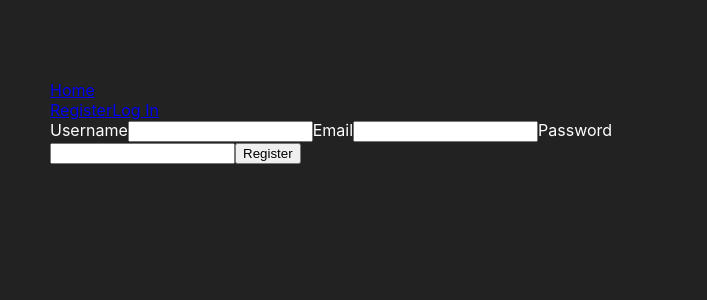
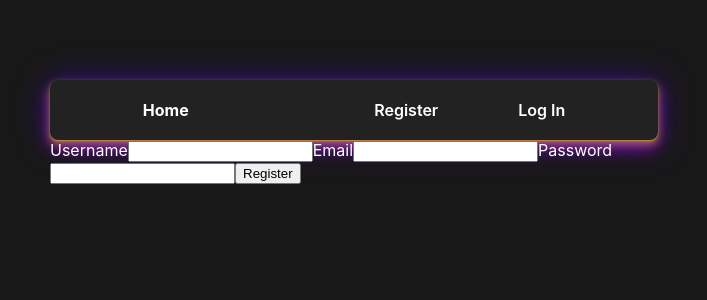
Before and after one commit to Oleksii1994/goit-react-hw-08-phonebook, a React (Create React App) app: page /goit-react-hw-08-phonebook/register in a window 1280 px wide. Shown: the top 300 px of the page, without its empty margins (286-993 px from the left). Built offline with nearby package versions, Linux system fonts and the light colour scheme.

Commit message:
fix refresh

```diff
--- a/package.json
+++ b/package.json
@@ -6,6 +6,8 @@
   "dependencies": {
     "@emotion/react": "^11.11.0",
     "@emotion/styled": "^11.11.0",
+    "@fontsource/roboto": "^4.5.8",
+    "@mui/material": "^5.13.1",
     "@reduxjs/toolkit": "^1.9.5",
     "@testing-library/jest-dom": "^5.16.3",
     "@testing-library/react": "^12.1.4",
--- a/src/components/AuthNav/AuthNav.jsx
+++ b/src/components/AuthNav/AuthNav.jsx
@@ -1,11 +1,16 @@
 import { NavLink } from 'react-router-dom';
 // import css from './AuthNav.module.css';
+import { RegisterLogInLink } from './AuthNav.styled';
 
 export const AuthNav = () => {
   return (
     <div>
-      <NavLink /*className={css.link}*/ to="/register">Register</NavLink>
-      <NavLink /*className={css.link}*/ to="/login">Log In</NavLink>
+      <RegisterLogInLink /*className={css.link}*/ to="/register">
+        Register
+      </RegisterLogInLink>
+      <RegisterLogInLink /*className={css.link}*/ to="/login">
+        Log In
+      </RegisterLogInLink>
     </div>
   );
 };
--- a/src/components/AuthNav/AuthNav.styled.jsx
+++ b/src/components/AuthNav/AuthNav.styled.jsx
@@ -9,3 +9,27 @@
 // .link.active {
 //   color: #e84a5f;
 // }
+import styled from '@emotion/styled';
+import { NavLink } from 'react-router-dom';
+
+export const RegisterLogInLink = styled(NavLink)`
+  height: 32px;
+  margin: 0;
+  line-height: 43px;
+  padding: 10px 40px;
+
+  font-size: 1rem;
+  font-weight: 600;
+  color: #fff;
+  border-radius: 5px;
+
+  &:hover {
+    color: #fff;
+    background-color: #333;
+    box-shadow: inset 0px 2px 4px rgb(244 0 255 / 30%),
+      inset 0px 4px 8px rgb(127 0 255 / 30%),
+      inset 0px 8px 16px rgb(255 0 240 / 30%);
+    transition: 0.2s;
+    transform: translateY(2px);
+  }
+`;
--- a/src/components/ContactForm/ContactForm.styled.jsx
+++ b/src/components/ContactForm/ContactForm.styled.jsx
@@ -13,9 +13,8 @@ export const Form = styled.form`
   width: 360px;
   height: 156px;
   border-radius: 12px;
-  box-shadow: 0px 8px 16px rgba(0, 255, 255, 0.5),
-    0px 4px 8px rgba(0, 255, 255, 0.5), 0px 4px 8px rgba(0, 255, 255, 0.5),
-    0px 8px 16px rgba(0, 255, 255, 0.5);
+  box-shadow: 0px 8px 16px rgb(255 0 161 / 63%), 0px 4px 8px rgb(41 0 255 / 82%),
+    0px 4px 8px rgb(0 204 255 / 0%), 0px 8px 16px rgb(0 218 255);
 `;
 
 export const Label = styled.label`
--- a/src/components/ContactList/ContactList.styled.jsx
+++ b/src/components/ContactList/ContactList.styled.jsx
@@ -13,7 +13,6 @@ export const ContactList = styled.ul`
   min-width: 480px;
   height: auto;
   border-radius: 12px;
-  box-shadow: 0px 8px 16px rgba(0, 255, 255, 0.5),
-    0px 4px 8px rgba(0, 255, 255, 0.5), 0px 4px 8px rgba(0, 255, 255, 0.5),
-    0px 8px 16px rgba(0, 255, 255, 0.5);
+  box-shadow: 0px 8px 16px rgb(255 72 0 / 69%), 0px 4px 8px rgb(0 52 255 / 82%),
+    0px 4px 8px rgb(0 204 255 / 0%), 0px 8px 16px rgb(0 223 255);
 `;
--- a/src/components/Layout.jsx
+++ b/src/components/Layout.jsx
@@ -5,7 +5,10 @@ import { Suspense } from 'react';
 
 export const Layout = () => {
   return (
-    <div style={{ maxWidth: 960, margin: '0 auto', padding: '0 16px' }}>
+    <div
+      className="header-box"
+      style={{ maxWidth: 960, margin: '0 auto', padding: '0 16px' }}
+    >
       <AppBar />
       <Suspense fallback={null}>
         <Outlet />
--- a/src/components/Navigation/Navigation.jsx
+++ b/src/components/Navigation/Navigation.jsx
@@ -1,13 +1,14 @@
 import { NavLink } from 'react-router-dom';
 import { useAuth } from 'hooks';
 // import css from './Navigation.module.css';
+import { HomeLink } from './Navigation.styled';
 
 export const Navigation = () => {
   const { isLoggedIn } = useAuth();
 
   return (
     <nav>
-      <NavLink to="/">Home</NavLink>
+      <HomeLink to="/">Home</HomeLink>
       {isLoggedIn && <NavLink to="/contacts">Contacts</NavLink>}
     </nav>
   );
--- a/src/components/Navigation/Navigation.styled.jsx
+++ b/src/components/Navigation/Navigation.styled.jsx
@@ -9,3 +9,28 @@
 // .link.active {
 //   color: #e84a5f;
 // }
+
+import styled from '@emotion/styled';
+import { NavLink } from 'react-router-dom';
+
+export const HomeLink = styled(NavLink)`
+  height: 32px;
+  margin: 0;
+  line-height: 43px;
+  padding: 10px 40px;
+
+  font-size: 1rem;
+  font-weight: 700;
+  color: #fff;
+  border-radius: 5px;
+
+  &:hover {
+    color: #fff;
+    background-color: #333;
+    box-shadow: inset 0px 2px 4px rgb(244 0 255 / 30%),
+      inset 0px 4px 8px rgb(127 0 255 / 30%),
+      inset 0px 8px 16px rgb(255 0 240 / 30%);
+    transition: 0.2s;
+    transform: translateY(2px);
+  }
+`;
--- a/src/index.css
+++ b/src/index.css
@@ -3,8 +3,9 @@
 body {
   margin: 0;
   padding: 10vh 25vw;
+  height: auto;
   color: #ffffff;
-  background-color: #222;
+  background-color: #191818;
   font-family: 'Asap', sans-serif;
   font-family: -apple-system, BlinkMacSystemFont, 'Segoe UI', 'Roboto', 'Oxygen',
     'Ubuntu', 'Cantarell', 'Fira Sans', 'Droid Sans', 'Helvetica Neue',
@@ -22,6 +23,11 @@ h1,
 h2 {
   margin-bottom: 30px;
 }
+h1 {
+  font-weight: 700;
+  font-size: 54px;
+  text-align: center;
+}
 
 ul {
   margin: 0;
@@ -36,6 +42,10 @@ li {
   display: block;
 }
 
+a {
+  text-decoration: none;
+}
+
 .container {
   display: flex;
   flex-direction: column;
@@ -47,3 +57,24 @@ li {
     0px 4px 8px rgba(0, 255, 255, 0.5), 0px 4px 8px rgba(0, 255, 255, 0.5),
     0px 8px 16px rgba(0, 255, 255, 0.5); */
 }
+header {
+  display: inline-flex;
+  justify-content: space-around;
+  align-items: center;
+  height: 60px;
+  width: 100%;
+  border-radius: 8px;
+
+  z-index: 1;
+  background: #222;
+  /* box-shadow: 0px 1px 2px rgb(0 255 255), 0px 2px 32px rgb(0 255 255 / 50%),
+    0px 4px 8px rgb(0 255 255 / 50%), 0px 8px 16px rgb(0 255 255 / 50%); */
+  box-shadow: 0px 1px 2px rgb(255 187 0 / 56%), 0px 2px 32px rgb(66 0 255 / 50%),
+    0px 4px 8px rgb(245 255 0 / 50%), 0px 8px 16px rgb(255 0 253 / 50%);
+}
+
+.hero-title {
+  color: #fff;
+  text-shadow: 0 0 1px #fff, 0 0 1px #fff, 0 0 8px #fff, 0 0 12px #1100ff,
+    0 0 82px #c700ff, 0 0 72px #c500ff, 0 0 102px #e200ff, 0 0 151px #ff00e9;
+}
--- a/src/pages/Home.jsx
+++ b/src/pages/Home.jsx
@@ -1,6 +1,6 @@
 const styles = {
   container: {
-    minHeight: 'calc(100vh - 50px)',
+    minHeight: 'calc(80vh - 50px)',
     display: 'flex',
     alignItems: 'center',
     justifyContent: 'center',
@@ -14,12 +14,9 @@ const styles = {
 
 export default function Home() {
   return (
-    <div style={styles.container}>
-      <h1 style={styles.title}>
-        Task manager welcome page{' '}
-        <span role="img" aria-label="Greeting icon">
-          💁‍♀️
-        </span>
+    <div className="hero-section" style={styles.container}>
+      <h1 className="hero-title" style={styles.title}>
+        PhoneBook{' '}
       </h1>
     </div>
   );
--- a/src/redux/auth/operations.js
+++ b/src/redux/auth/operations.js
@@ -82,7 +82,7 @@ export const refreshUser = createAsyncThunk(
     try {
       // If there is a token, add it to the HTTP header and perform the request
       setAuthHeader(persistedToken);
-      const res = await axios.get('/users/me');
+      const res = await axios.get('/users/current');
       return res.data;
     } catch (error) {
       return thunkAPI.rejectWithValue(error.message);
```
Also changed, not shown: 1 other file (tests, documents, lock files or other folders).
